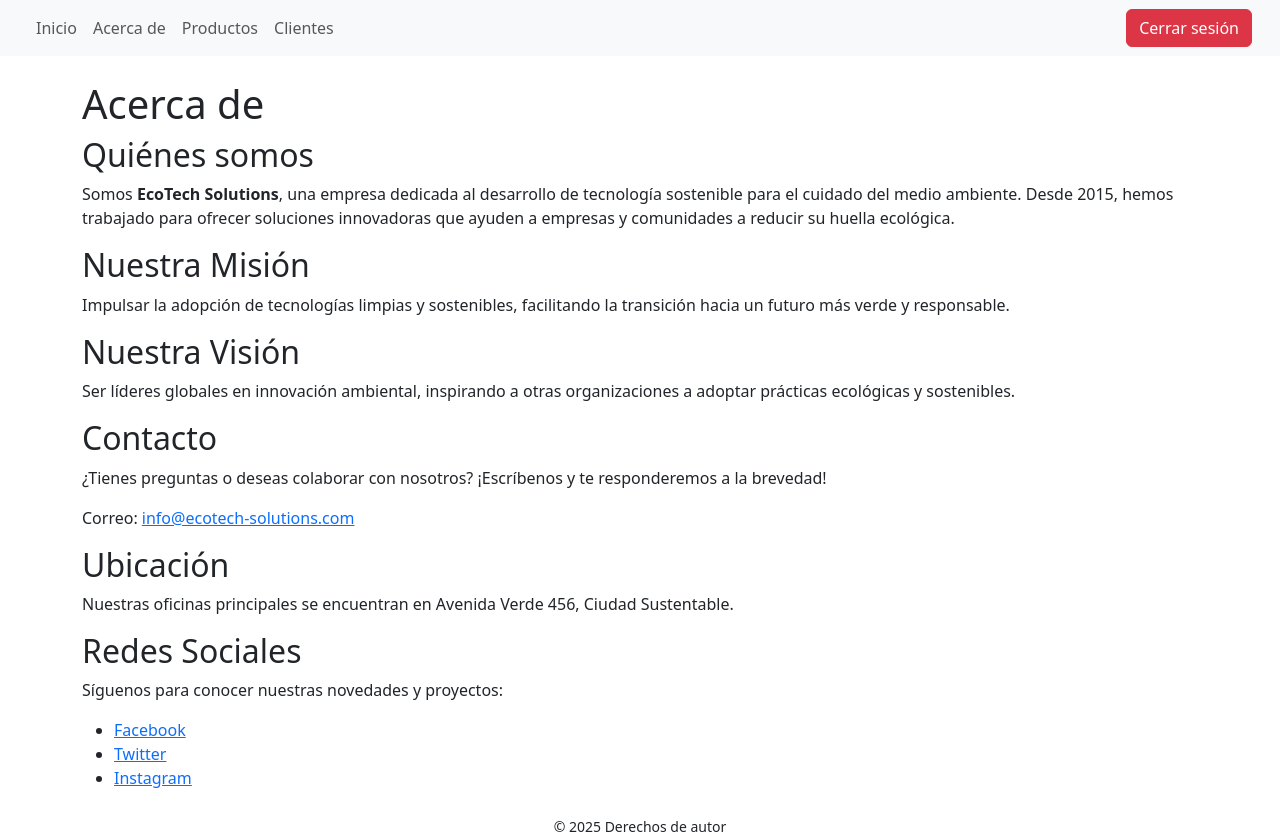
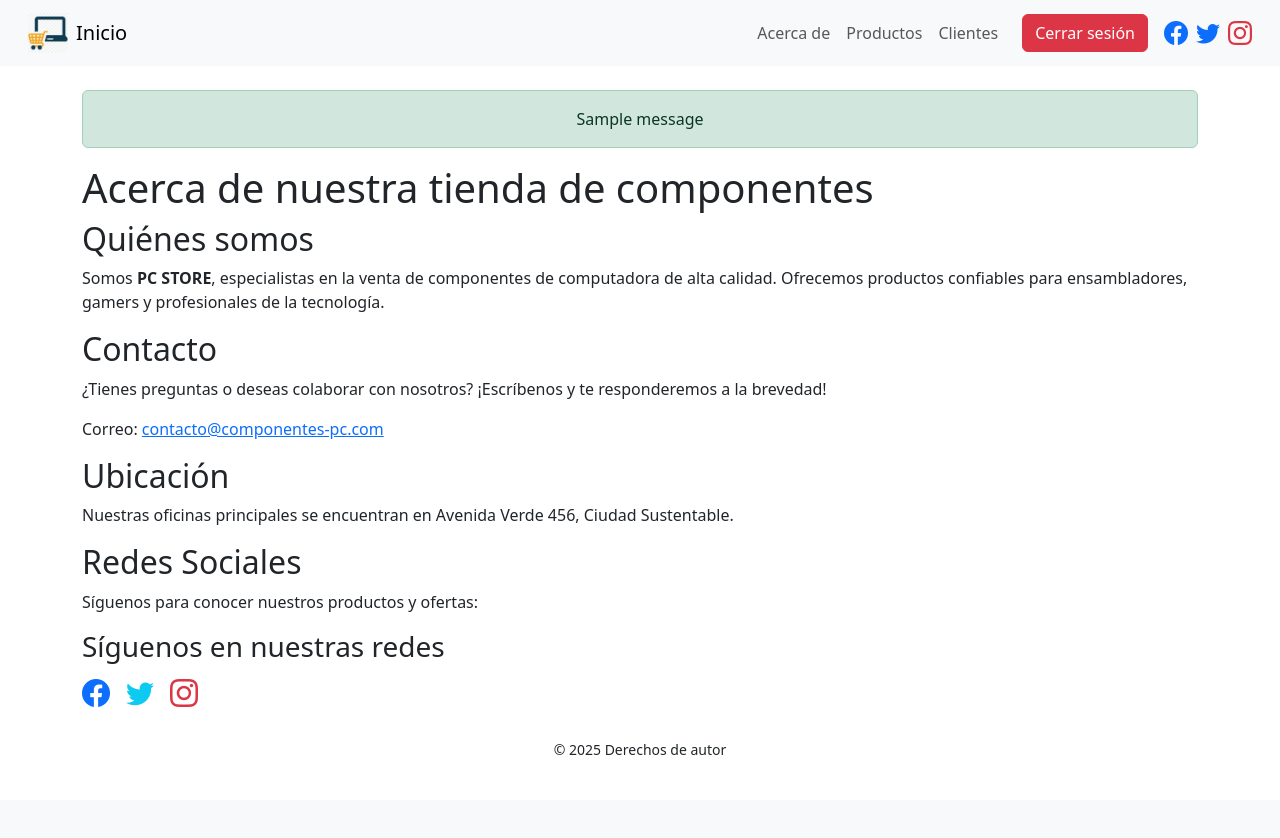
Before and after one commit to stevenhuatatoca/Proyecto, a Flask app: page /about in a window 1280 px wide. After the commit the page ends 755 px from the top, so only its background shows below. Run offline with Flask 3, Linux system fonts and the light colour scheme; a user stored in the database is signed in; data comes from the database, SQL or seed files in the repository; one stand-in notice (Sample message) is shown.

Commit message:
mejoras en el diseño general y operaciones CRUD

```diff
--- a/app.py
+++ b/app.py
@@ -1,10 +1,8 @@
-from flask import Flask, render_template, request, redirect, url_for
+from flask import Flask, render_template, request, redirect, url_for, flash
 from conexion.conexion import conexion, cerrar_conexion
 from werkzeug.security import generate_password_hash, check_password_hash
 from flask_login import LoginManager, UserMixin, login_user, current_user, login_required, logout_user
 from models import Usuario
-from flask import redirect
-
 
 app = Flask(__name__)
 app.config['SECRET_KEY'] = 'dev-secret-key'
@@ -15,7 +13,7 @@ app.config['SECRET_KEY'] = 'dev-secret-key'
 login_manager = LoginManager()
 login_manager.init_app(app)
 login_manager.login_view = "login"
-login_manager.login_message = "Debes iniciar sesión para acceder a esta página"
+login_manager.login_message = None  # No duplicar mensaje en formulario
 
 @login_manager.user_loader
 def load_user(user_id):
@@ -26,27 +24,25 @@ def load_user(user_id):
     cerrar_conexion(conn)
 
     if data:
-        return Usuario(data[0], data[1], data[2])  # (id_usuario, nombre, password)
+        return Usuario(data[0], data[1], data[2])
     return None
 
+@login_manager.unauthorized_handler
+def unauthorized():
+    # Redirige al login si no está autenticado (mensaje global se muestra en base.html)
+    flash("Debes iniciar sesión para acceder a esta página", "info")
+    return redirect(url_for('login'))
 
 # -------------------------------
 # Rutas principales
 # -------------------------------
 @app.route('/')
-@login_required
 def inicio():
-    if current_user.is_authenticated:
-        return render_template('index.html', title="Inicio")
-    else:
-        return redirect(url_for('login'))
+    return render_template('index.html', title="Inicio")
 
 @app.route('/about')
-@login_required
 def about():
     return render_template('about.html', title="Acerca de")
-
-
 
 # -------------------------------
 # Productos
@@ -60,8 +56,6 @@ def listar_productos():
     productos = cursor.fetchall()
     cerrar_conexion(conn)
     return render_template('productos/list.html', productos=productos)
-
-
 
 @app.route('/productos/nuevo', methods=['GET', 'POST'])
 @login_required
@@ -78,8 +72,6 @@ def crear_producto():
         return redirect(url_for('listar_productos'))
 
     return render_template('productos/form.html', title="Nuevo Producto")
-
-
 
 @app.route('/productos/editar/<int:pid>', methods=['GET', 'POST'])
 @login_required
@@ -100,8 +92,6 @@ def editar_producto(pid):
     cerrar_conexion(conn)
     return render_template('productos/edit.html', producto=producto)
 
-
-
 @app.route('/productos/eliminar/<int:pid>', methods=['POST'])
 @login_required
 def eliminar_producto(pid):
@@ -111,8 +101,6 @@ def eliminar_producto(pid):
     conn.commit()
     cerrar_conexion(conn)
     return redirect(url_for('listar_productos'))
-
-
 
 # -------------------------------
 # Clientes
@@ -126,8 +114,6 @@ def listar_clientes():
     clientes = cursor.fetchall()
     cerrar_conexion(conn)
     return render_template('clientes/list.html', clientes=clientes)
-
-
 
 @app.route('/clientes/nuevo', methods=['GET', 'POST'])
 @login_required
@@ -144,8 +130,6 @@ def crear_cliente():
         return redirect(url_for('listar_clientes'))
 
     return render_template('clientes/form.html', title="Nuevo Cliente")
-
-
 
 @app.route('/clientes/editar/<int:cid>', methods=['GET', 'POST'])
 @login_required
@@ -166,8 +150,6 @@ def editar_cliente(cid):
     cerrar_conexion(conn)
     return render_template('clientes/edit.html', cliente=cliente)
 
-
-
 @app.route('/clientes/eliminar/<int:cid>', methods=['POST'])
 @login_required
 def eliminar_cliente(cid):
@@ -178,8 +160,6 @@ def eliminar_cliente(cid):
     cerrar_conexion(conn)
     return redirect(url_for('listar_clientes'))
 
-
-
 # -------------------------------
 # Registro de usuarios
 # -------------------------------
@@ -187,16 +167,25 @@ def eliminar_cliente(cid):
 def registro():
     if request.method == 'POST':
         usuario = request.form['usuario']
-        password = generate_password_hash(request.form['password'])
+        password = request.form['password']
+        confirm_password = request.form['confirm_password']
+
+        # Validación servidor
+        if password != confirm_password:
+            flash("Las contraseñas no coinciden", "danger")
+            return redirect(url_for('registro'))
 
         conn = conexion()
         cursor = conn.cursor()
-        cursor.execute("INSERT INTO usuarios (usuario, password) VALUES (%s, %s)", (usuario, password))
+        cursor.execute("INSERT INTO usuarios (usuario, password) VALUES (%s, %s)",
+                       (usuario, generate_password_hash(password)))
         conn.commit()
         cerrar_conexion(conn)
+
+        flash("Usuario registrado correctamente", "success")
         return redirect(url_for('login'))
+
     return render_template('usuarios/registro.html')
-
 
 # -------------------------------
 # Login
@@ -213,14 +202,20 @@ def login():
         data = cursor.fetchone()
         cerrar_conexion(conn)
 
+        if not data:
+            flash("Usuario no existe", "danger")
+            return redirect(url_for('login'))
+
         if data and check_password_hash(data[2], password):
             user = Usuario(data[0], data[1], data[2])
             login_user(user)
+            flash("Sesión iniciada correctamente", "success")
             return redirect(url_for('inicio'))
-        return "Credenciales incorrectas"
+        else:
+            flash("Usuario o contraseña inválida", "danger")
+            return redirect(url_for('login'))
 
     return render_template('usuarios/login.html')
-
 
 # -------------------------------
 # Perfil
@@ -238,7 +233,6 @@ def perfil():
 def dashboard():
     return "Bienvenido al panel de control"
 
-
 # -------------------------------
 # Logout
 # -------------------------------
@@ -246,7 +240,8 @@ def dashboard():
 @login_required
 def logout():
     logout_user()
-    return redirect(url_for('login'))
+    flash("Sesión cerrada correctamente", "info")
+    return redirect(url_for('inicio'))
 
 # -------------------------------
 if __name__ == '__main__':
--- a/templates/about.html
+++ b/templates/about.html
@@ -1,30 +1,34 @@
 {% extends "base.html" %}
-{% block title %}Acerca de{% endblock %}
+{% block title %}Acerca de nuestra tienda de componentes{% endblock %}
 
 {% block content %}
-<h1>Acerca de</h1>
+<h1>Acerca de nuestra tienda de componentes</h1>
 
 <h2>Quiénes somos</h2>
-<p>Somos <strong>EcoTech Solutions</strong>, una empresa dedicada al desarrollo de tecnología sostenible para el cuidado del medio ambiente. Desde 2015, hemos trabajado para ofrecer soluciones innovadoras que ayuden a empresas y comunidades a reducir su huella ecológica.</p>
-
-<h2>Nuestra Misión</h2>
-<p>Impulsar la adopción de tecnologías limpias y sostenibles, facilitando la transición hacia un futuro más verde y responsable.</p>
-
-<h2>Nuestra Visión</h2>
-<p>Ser líderes globales en innovación ambiental, inspirando a otras organizaciones a adoptar prácticas ecológicas y sostenibles.</p>
+<p>Somos <strong>PC STORE</strong>, especialistas en la venta de componentes de computadora de alta calidad. Ofrecemos productos confiables para ensambladores, gamers y profesionales de la tecnología.</p>
 
 <h2>Contacto</h2>
 <p>¿Tienes preguntas o deseas colaborar con nosotros? ¡Escríbenos y te responderemos a la brevedad!</p>
-<p>Correo: <a href="mailto:info@ecotech-solutions.com">info@ecotech-solutions.com</a></p>
+<p>Correo: <a href="mailto:contacto@componentes-pc.com">contacto@componentes-pc.com</a></p>
 
 <h2>Ubicación</h2>
 <p>Nuestras oficinas principales se encuentran en Avenida Verde 456, Ciudad Sustentable.</p>
 
 <h2>Redes Sociales</h2>
-<p>Síguenos para conocer nuestras novedades y proyectos:</p>
-<ul>
-  <li><a href="https://www.facebook.com/ecotechsolutions" target="_blank">Facebook</a></li>
-  <li><a href="https://www.twitter.com/ecotechsol" target="_blank">Twitter</a></li>
-  <li><a href="https://www.instagram.com/ecotechsolutions" target="_blank">Instagram</a></li>
+<p>Síguenos para conocer nuestros productos y ofertas:</p>
+<h3>Síguenos en nuestras redes</h3>
+<div class="d-flex gap-3 mt-2">
+  <a href="https://www.facebook.com" target="_blank" class="text-decoration-none text-primary fs-3">
+    <i class="bi bi-facebook"></i>
+  </a>
+  <a href="https://www.twitter.com" target="_blank" class="text-decoration-none text-info fs-3">
+    <i class="bi bi-twitter"></i>
+  </a>
+  <a href="https://www.instagram.com" target="_blank" class="text-decoration-none text-danger fs-3">
+    <i class="bi bi-instagram"></i>
+  </a>
+</div>
+
+
 </ul>
 {% endblock %}
--- a/templates/base.html
+++ b/templates/base.html
@@ -7,32 +7,84 @@
 
   <!-- Bootstrap CSS -->
   <link href="https://cdn.jsdelivr.net/npm/bootstrap@5.3.2/dist/css/bootstrap.min.css" rel="stylesheet">
-
+  <!-- Bootstrap Icons -->
+  <link rel="stylesheet" href="https://cdn.jsdelivr.net/npm/bootstrap-icons@1.10.5/font/bootstrap-icons.css">
 
   {% block extra_css %}{% endblock %}
 </head>
 <body>
-  {% if current_user.is_authenticated %}
   <header class="site-header mb-4">
     <nav class="navbar navbar-expand-lg navbar-light bg-light px-3">
       <div class="container-fluid">
-        <!-- Menú izquierda -->
-        <div class="navbar-nav me-auto">
-          <a class="nav-link" href="{{ url_for('inicio') }}">Inicio</a>
-          <a class="nav-link" href="{{ url_for('about') }}">Acerca de</a>
-          <a class="nav-link" href="{{ url_for('listar_productos') }}">Productos</a>
-          <a class="nav-link" href="{{ url_for('listar_clientes') }}">Clientes</a>
-        </div>
-        <!-- Botón cerrar sesión derecha -->
-        <div class="d-flex">
-          <a class="btn btn-danger" href="{{ url_for('logout') }}">Cerrar sesión</a>
+
+        <!-- Logo + Inicio -->
+        <a class="navbar-brand d-flex align-items-center" href="{{ url_for('inicio') }}">
+          <img src="{{ url_for('static', filename='img/logo.png') }}" alt="Logo" width="40" height="40" class="me-2">
+          Inicio
+        </a>
+
+        <!-- Botón responsive -->
+        <button class="navbar-toggler" type="button" data-bs-toggle="collapse" data-bs-target="#navbarNav"
+          aria-controls="navbarNav" aria-expanded="false" aria-label="Toggle navigation">
+          <span class="navbar-toggler-icon"></span>
+        </button>
+
+        <!-- Menú principal -->
+        <div class="collapse navbar-collapse" id="navbarNav">
+          <ul class="navbar-nav ms-auto align-items-center">
+
+            <li class="nav-item">
+              <a class="nav-link" href="{{ url_for('about') }}">Acerca de</a>
+            </li>
+
+            <!-- Mostrar siempre los links -->
+            <li class="nav-item">
+              <a class="nav-link" href="{{ url_for('listar_productos') }}">Productos</a>
+            </li>
+            <li class="nav-item">
+              <a class="nav-link" href="{{ url_for('listar_clientes') }}">Clientes</a>
+            </li>
+
+            <!-- Botón Login / Logout -->
+            <li class="nav-item ms-3">
+              {% if current_user.is_authenticated %}
+                <a class="btn btn-danger" href="{{ url_for('logout') }}">Cerrar sesión</a>
+              {% else %}
+                <a class="btn btn-primary" href="{{ url_for('login') }}">Iniciar sesión</a>
+              {% endif %}
+            </li>
+
+            <!-- Redes Sociales -->
+            <li class="nav-item ms-3 d-flex align-items-center">
+              <a href="https://www.facebook.com" target="_blank" class="text-decoration-none text-primary fs-4 me-2">
+                <i class="bi bi-facebook"></i>
+              </a>
+              <a href="https://www.twitter.com" target="_blank" class="text-decoration-none text-primary fs-4 me-2 fw-bold">
+                <i class="bi bi-twitter"></i>
+              </a>
+              <a href="https://www.instagram.com" target="_blank" class="text-decoration-none text-danger fs-4">
+                <i class="bi bi-instagram"></i>
+              </a>
+            </li>
+
+          </ul>
         </div>
       </div>
     </nav>
   </header>
-  {% endif %}
 
-  <main class="container">
+  <main class="container mt-3">
+    <!-- Mensajes globales (solo success o info) -->
+    {% with messages = get_flashed_messages(with_categories=true) %}
+      {% if messages %}
+        {% for category, message in messages %}
+          {% if category in ["success", "info"] %}
+            <div class="alert alert-{{ category }} text-center">{{ message }}</div>
+          {% endif %}
+        {% endfor %}
+      {% endif %}
+    {% endwith %}
+
     {% block content %}{% endblock %}
   </main>
 
```
Also changed, not shown: templates/index.html (+6 -5 lines), templates/usuarios/login.html (+11 -0 lines), templates/usuarios/registro.html (+52 -4 lines), static/img/logo.png (added).
